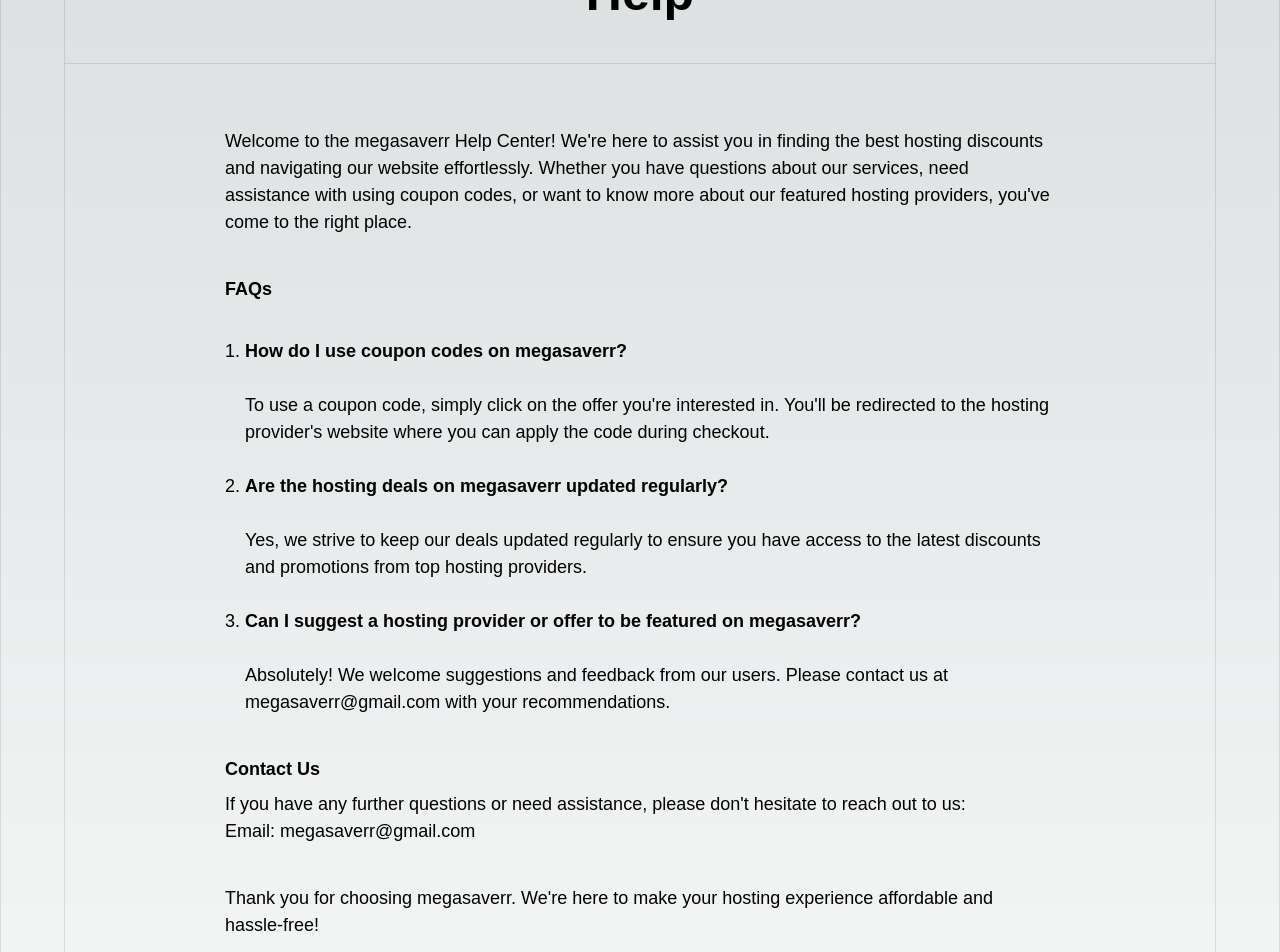
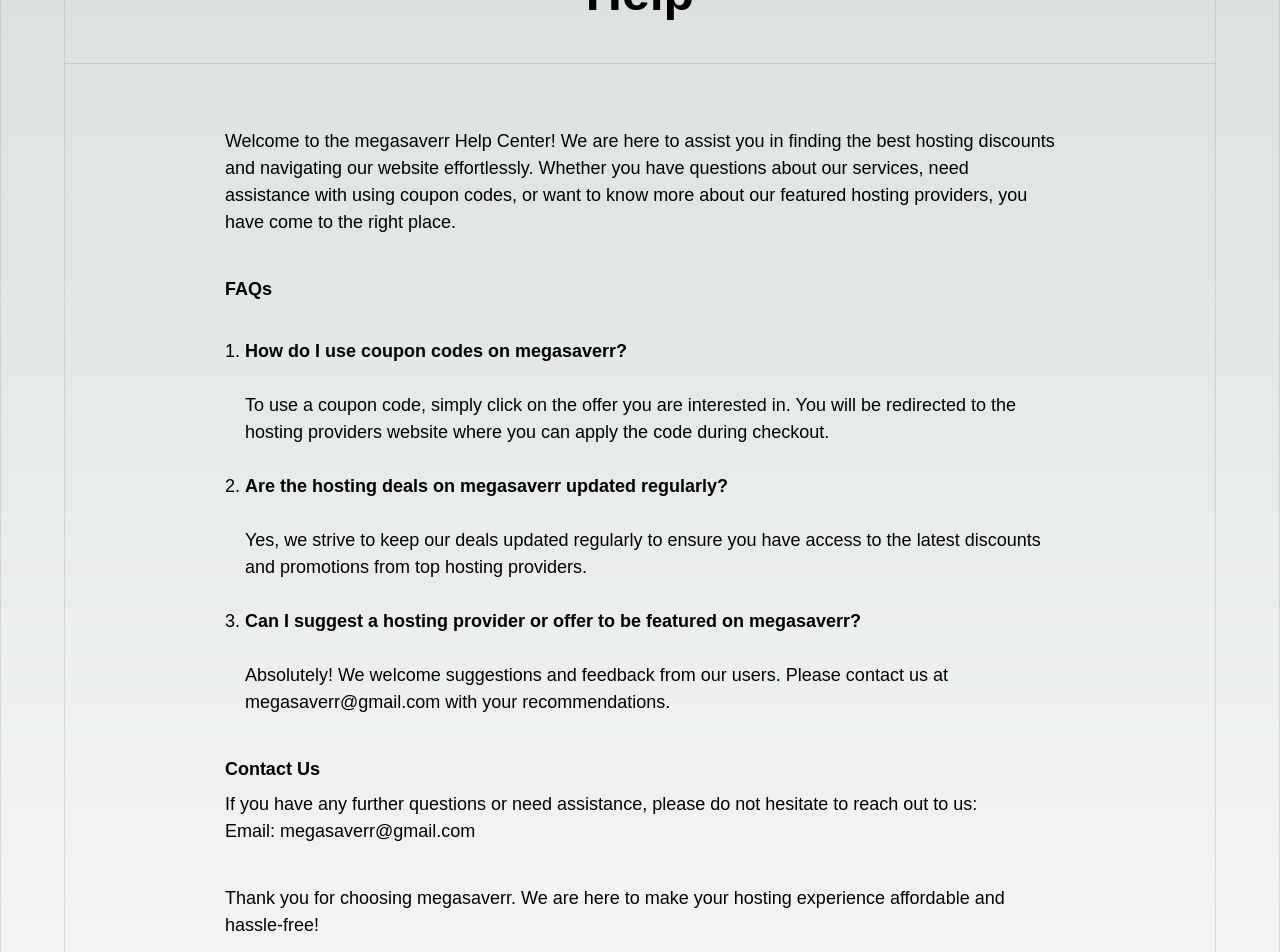
Before and after one commit to faizanalibaig/megasaverr, a Next.js app: page /help in a window 1280 px wide. Shown: the part 280-1232 px from the top of the page. Built offline with nearby package versions, Linux system fonts and the light colour scheme; a web font is replaced by a local one.

Commit message:
deploment issues

```diff
--- a/components/couponsection/MainCouponPage.js
+++ b/components/couponsection/MainCouponPage.js
@@ -22,7 +22,7 @@
         {/* Help content */}
         <section className='border-b border-black/10 px-5 sm:px-16 lg:px-32 xl:px-40 py-8 sm:py-12 lg:py-16 flex flex-col gap-10 text-[14px] sm:text-[15px] xl:text-[18px]'>
           <p>
-            Welcome to the megasaverr Help Center! We're here to assist you in finding the best hosting discounts and navigating our website effortlessly. Whether you have questions about our services, need assistance with using coupon codes, or want to know more about our featured hosting providers, you've come to the right place.
+            Welcome to the megasaverr Help Center! We are here to assist you in finding the best hosting discounts and navigating our website effortlessly. Whether you have questions about our services, need assistance with using coupon codes, or want to know more about our featured hosting providers, you have come to the right place.
           </p>
 
           {/* FAQs section */}
@@ -30,7 +30,7 @@
             <h1 className='font-semibold'>FAQs</h1>
             <ol className='list-decimal pl-5'>
               <br/>
-              <li><span className='font-semibold'>How do I use coupon codes on megasaverr?</span><br/><br/>To use a coupon code, simply click on the offer you're interested in. You'll be redirected to the hosting provider's website where you can apply the code during checkout.</li>
+              <li><span className='font-semibold'>How do I use coupon codes on megasaverr?</span><br/><br/>To use a coupon code, simply click on the offer you are interested in. You will be redirected to the hosting providers website where you can apply the code during checkout.</li>
               <br/>
               <li><span className='font-semibold'>Are the hosting deals on megasaverr updated regularly?</span><br/><br/>Yes, we strive to keep our deals updated regularly to ensure you have access to the latest discounts and promotions from top hosting providers.</li>
               <br/>
@@ -41,14 +41,14 @@
           {/* Contact Us section */}
           <section className='flex flex-col gap-2'>
             <h1 className='font-semibold'>Contact Us</h1>
-            <p>If you have any further questions or need assistance, please don't hesitate to reach out to us:
+            <p>If you have any further questions or need assistance, please do not hesitate to reach out to us:
               <br/>
               Email: megasaverr@gmail.com
             </p>
           </section>
 
           <p>
-            Thank you for choosing megasaverr. We're here to make your hosting experience affordable and hassle-free!
+            Thank you for choosing megasaverr. We are here to make your hosting experience affordable and hassle-free!
           </p>
         </section>
       </section>
```
